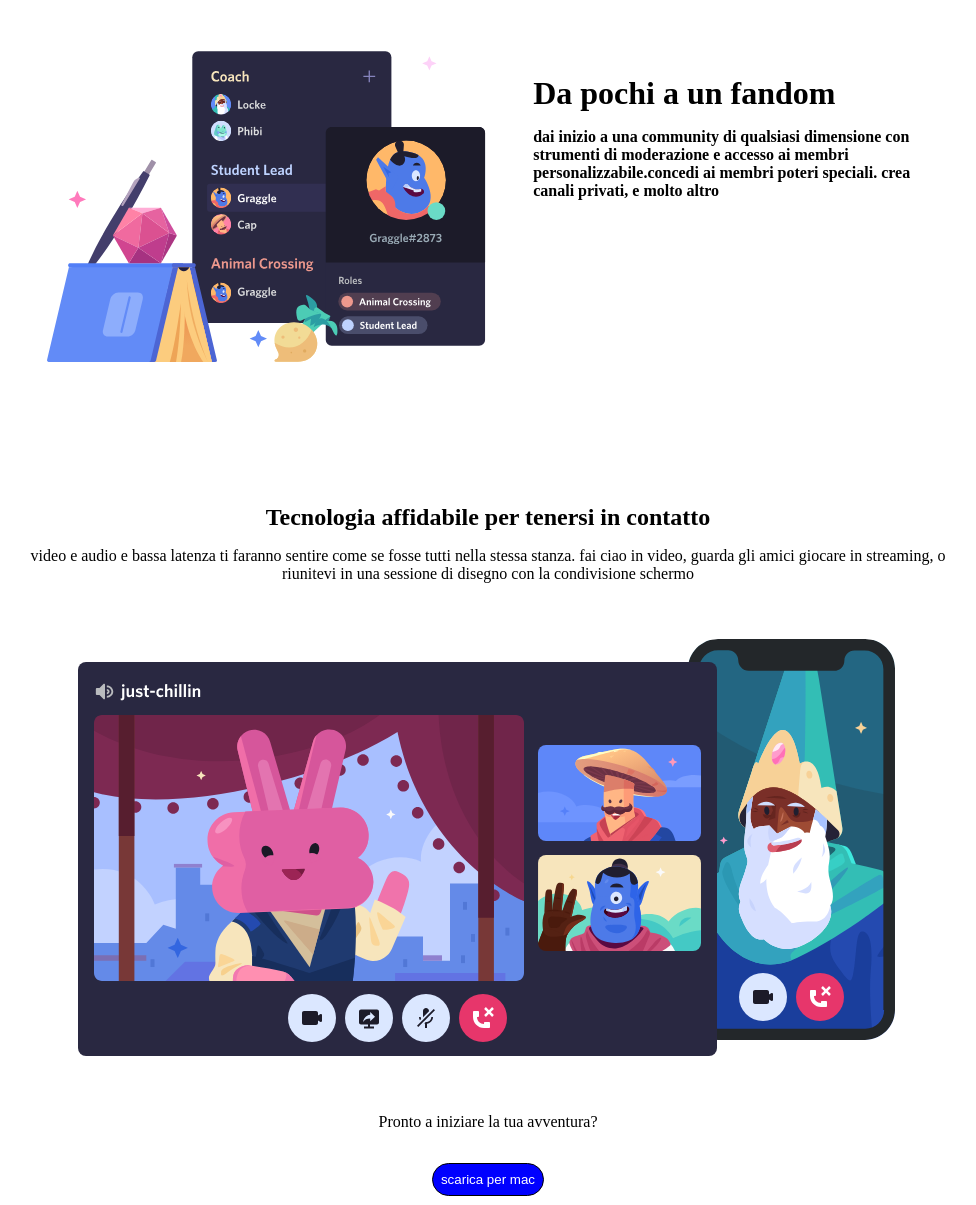
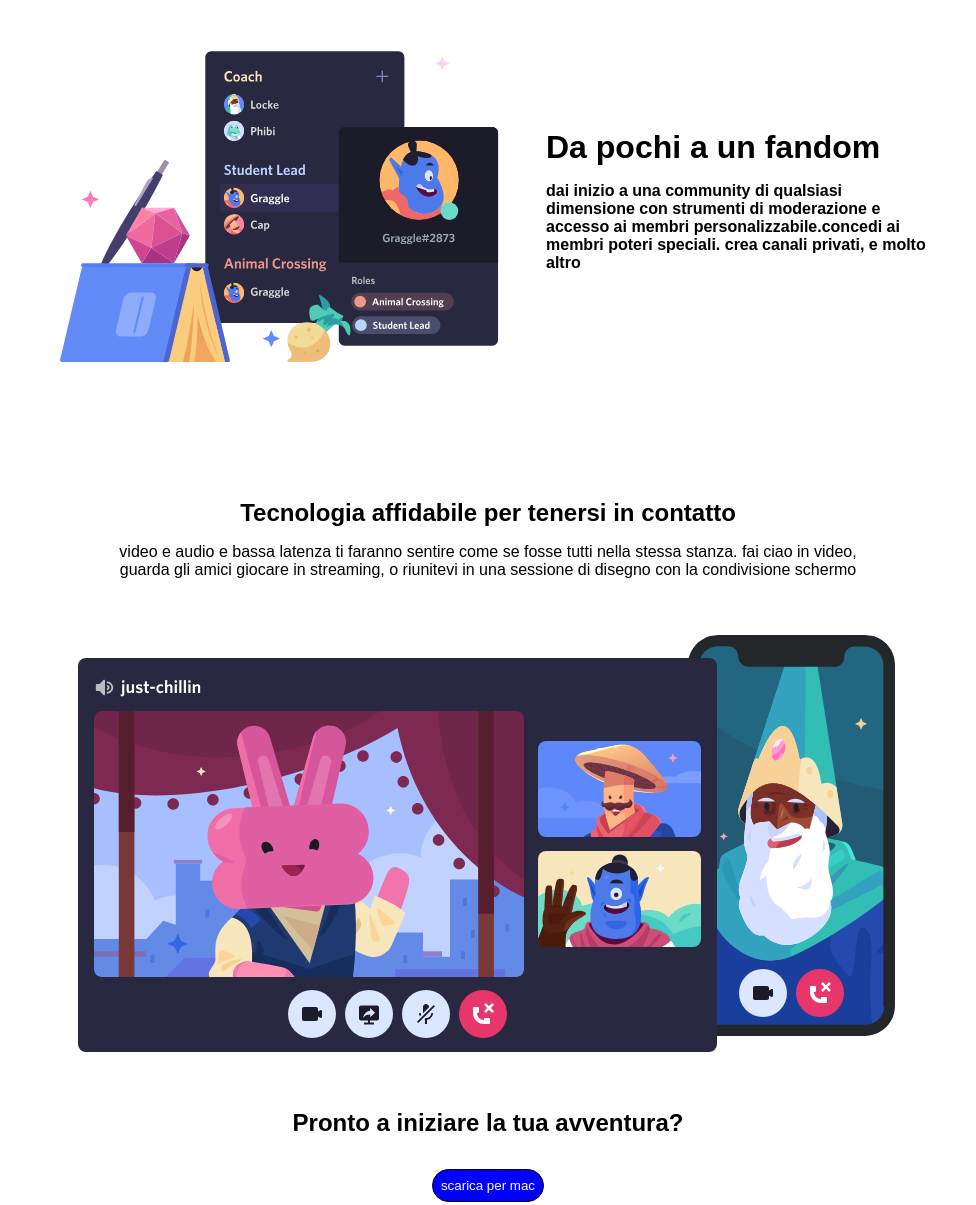
Before and after one commit to Enzo-belardo/htmlcss-discord, a plain HTML site: page index.html in a window 1280 px wide. Shown: the part 1500-2705 px from the top of the page, without its empty margins (152-1128 px from the left). Drawn offline with Linux system fonts and the light colour scheme.

Commit message:
aggiunto font

```diff
--- a/index.html
+++ b/index.html
@@ -67,7 +67,7 @@
             </div>
         </section>
 
-        <div class="background">
+        <div class="">
             <Section class="container-last-article">
                 <div class="last-article">
                     <h1>Tecnologia affidabile per tenersi in contatto</h1>
@@ -77,7 +77,7 @@
                     <img class="immagine-big" src="./img/item4-big.svg" alt="">
                 </div>
                 <div class="container-last-butt">
-                    <p> Pronto a iniziare la tua avventura?</p>
+                    <h1> Pronto a iniziare la tua avventura?</h1>
                     <button class="last-butt"> scarica per mac</button>
                 </div>
             </Section>
--- a/style.css
+++ b/style.css
@@ -2,6 +2,9 @@
     margin: 0;
     padding: 0;
     box-sizing: border-box;
+}
+body{
+    font-family: 'Cabin', sans-serif;
 }
 header{
     background-image: url(./img/jumbo.png);
@@ -69,7 +72,6 @@ ul>li{
 }
 .butt-download::before{
     content: "\1F817";
-
  }
 
 .butt{
@@ -85,7 +87,6 @@ ul>li{
 }
 
 .container-one{
-    width: 80% ;
     margin: auto;
     height: 500px;
     display: flex;
@@ -96,8 +97,8 @@ ul>li{
 }
 
 .container-two{
-    width: 80%;
     height: 500px;
+    background-color: lightgray;
     margin: auto;
     display: flex;
     align-items: center;
@@ -105,7 +106,6 @@ ul>li{
 
 }
 .container-three{
-    width: 80%;
     height: 500px;
     margin: auto;
     display: flex;
@@ -115,11 +115,11 @@ ul>li{
 }
 
 .article{
-    max-width: 40%;
-    min-height: 50%;
+    max-width: 30%;
+    max-height: 500px;
     display: flex;
     flex-direction: column;
-    align-items: flex-start;
+    justify-content: flex-start;
  }
 
  .article>h1{
@@ -131,14 +131,10 @@ ul>li{
  }
 
  .immagine{
-    max-width: 500px;
+    width: 500px;
     display: flex;
  }
 
- .background{
-
-
- }
  .container-last-article{
     height: 800px;
     display: flex;
@@ -147,7 +143,7 @@ ul>li{
     flex-direction: column;
  }
  .last-article{
-    width: 75%;
+    width: 60%;
     text-align: center;
     flex-direction: column;
  }
```
